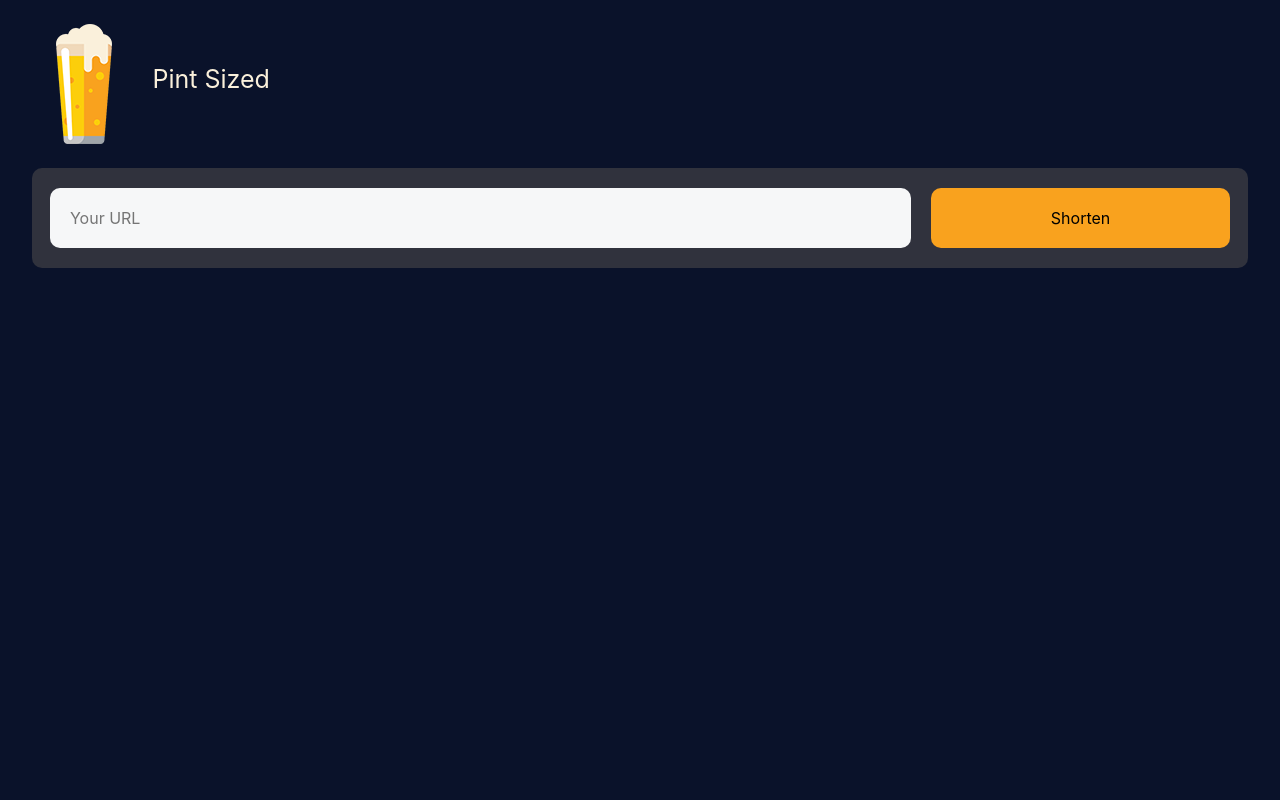
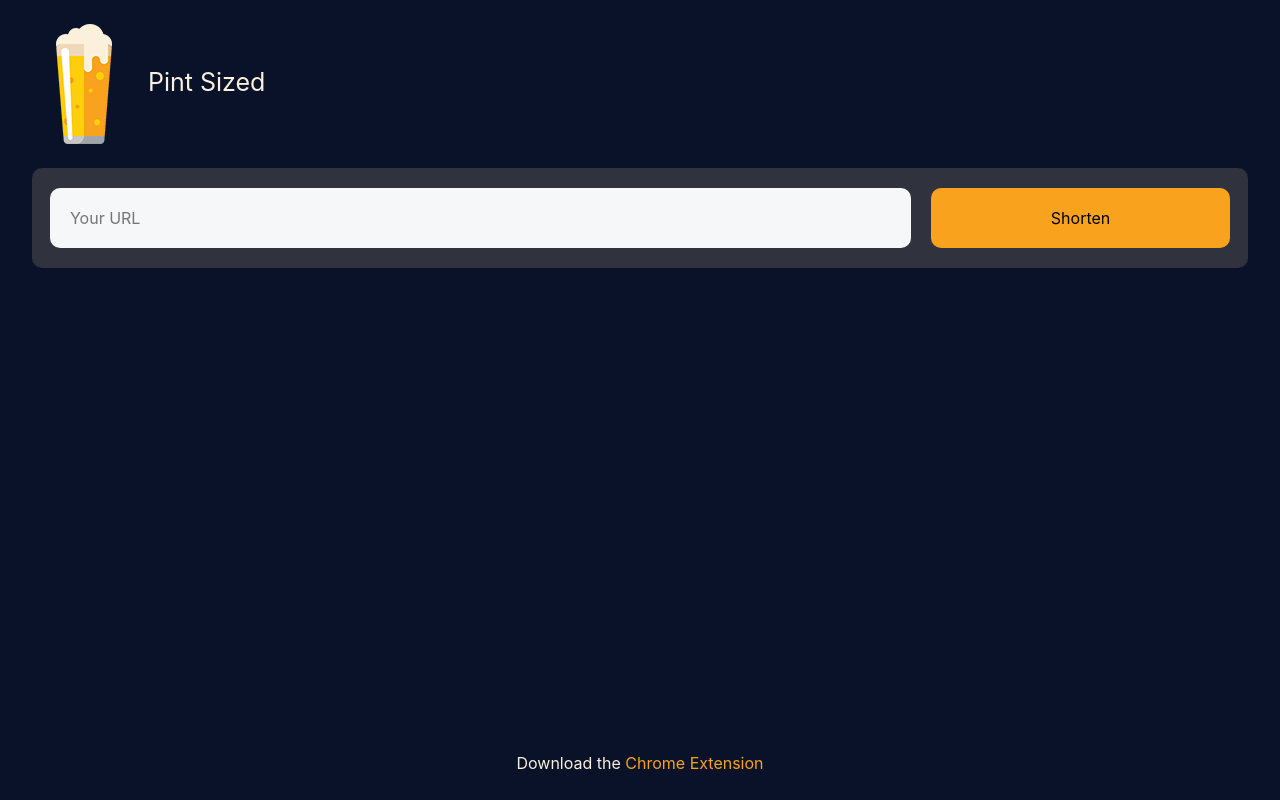
Before and after one commit to Clarkdale/pint-size, a website: page index.html in a window 1280 px wide. Drawn offline with nearby package versions, Linux system fonts and the light colour scheme.

Commit message:
Add chrome link

```diff
--- a/index.html
+++ b/index.html
@@ -12,13 +12,15 @@
   </head>
   <body>
     <div class="logo-container">
-        <img alt="logo" src="icon.png">
-        <span class="logo-text">Pint Sized</span>
+      <a href="index.html" class="logo-text"><img alt="logo" src="icon.png">Pint Sized</a>
     </div>
     <form class="url-form">
         <input type="text" placeholder="Your URL" class="url-input" id="url-input" required>
         <input type="submit" value="Shorten" class="url-submit" id="shorten_button" onclick="removeButton()">
     </form>
+    <footer>
+      <span>Download the <a href="https://chrome.google.com/webstore/detail/pint-sized/enjhimdpmhjbjoggiahgdajimlkilhno" class="chrome-link">Chrome Extension</a></span>
+    </footer>
     <script>
         function removeButton() {
             var input = document.getElementById("url-input");
--- a/styles.css
+++ b/styles.css
@@ -1,5 +1,31 @@
 body {
     background-color: #0A122A;
+}
+
+footer {
+    color: #faf0db;
+    position: absolute;
+    bottom: 0;
+    width: 100%;
+    text-align: center;
+    margin-bottom: 25px;
+}
+
+.chrome-link {
+    color: #f9a21e;
+    -webkit-transition: color 0.5s;
+    -moz-transition: color 0.5s;
+    -o-transition: color 0.5s;
+    transition: color 0.5s;
+}
+
+.chrome-link:hover {
+    color: #fcce0b;
+}
+
+.logo-text:hover {
+    text-decoration: none;
+    color: #faf0db;
 }
 
 .logo-container {
```
